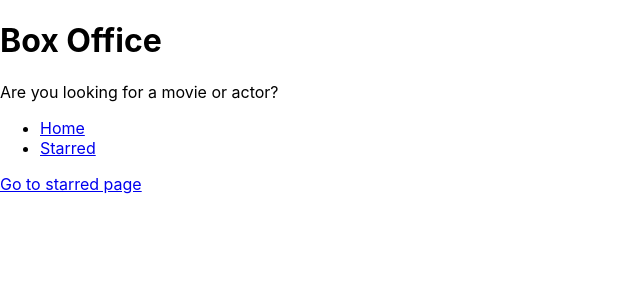
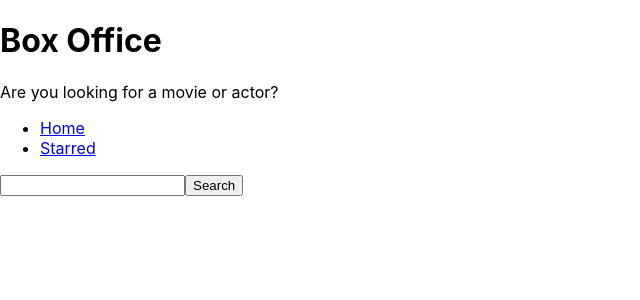
Before and after one commit to GitManishkumar/box-office-app, a React (Create React App) app: page / in a window 1280 px wide. Shown: the top 300 px of the page, without its empty margins (0-640 px from the left). Built offline with nearby package versions, Linux system fonts and the light colour scheme.

Commit message:
added textbox for searching, search for shows on button click

```diff
--- a/src/pages/Home.jsx
+++ b/src/pages/Home.jsx
@@ -1,7 +1,32 @@
-import {Link} from "react-router-dom"
+import { useState } from "react"
+
 const Home=()=>{
- return <div>
-  <Link to="/starred">Go to starred page</Link>
+  const [searchStr,setSearchStr]=useState("")
+
+  const onSearchInputChange=(ev)=>{
+    setSearchStr(ev.target.value)
+  }
+
+  const onSerach= async(ev)=>{
+
+    ev.preventDefault()
+
+     const response=await fetch(`https://api.tvmaze.com/search/shows?q=${searchStr}`)
+     const body= await response.json()
+
+
+    //https://api.tvmaze.com/search/shows?q=girls
+
+  }
+
+ return (
+  <div>
+  <form onSubmit={onSerach}>
+  <input type="text"  value={searchStr} onChange={onSearchInputChange}/>
+    <button type="submit">Search</button>
+
+  </form>
   </div>
+ )
 }
 export default Home
```
